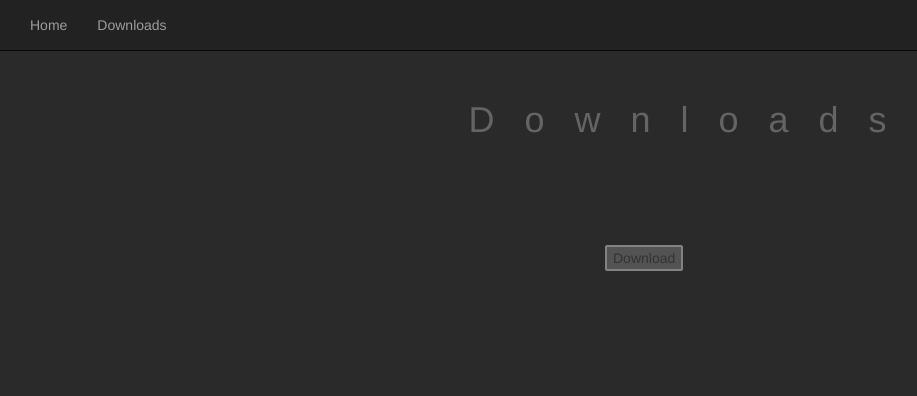
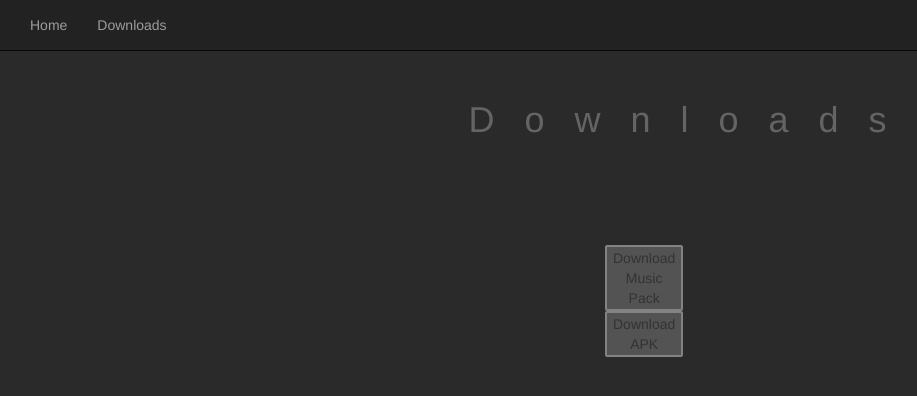
Before and after one commit to KillByteHD/KillByteHD.github.io, a plain HTML site: page downloads.html in a window 1280 px wide. Shown: the whole page, without its empty margins (0-917 px from the left). Drawn offline with nearby package versions, Linux system fonts and the light colour scheme.

Commit message:
Update downloads.html

```diff
--- a/downloads.html
+++ b/downloads.html
@@ -32,7 +32,10 @@
     </h1>
     <div class="separador"></div>
     <button class="dbutton" onclick="location.href = 'https://drive.google.com/uc?authuser=0&id=1z_K5-gEsIwwBrdImSUaflU-MmloLhfTf&export=download'">
-        Download
+        Download Music Pack
+    </button>
+    <button class="dbutton" onclick="location.href = 'https://drive.google.com/uc?authuser=0&id=1XE1nGenPNRfFvE0QRo7zj3Tg4IsUNuup&export=download'">
+        Download APK
     </button>
 </body>
 </html>
```
